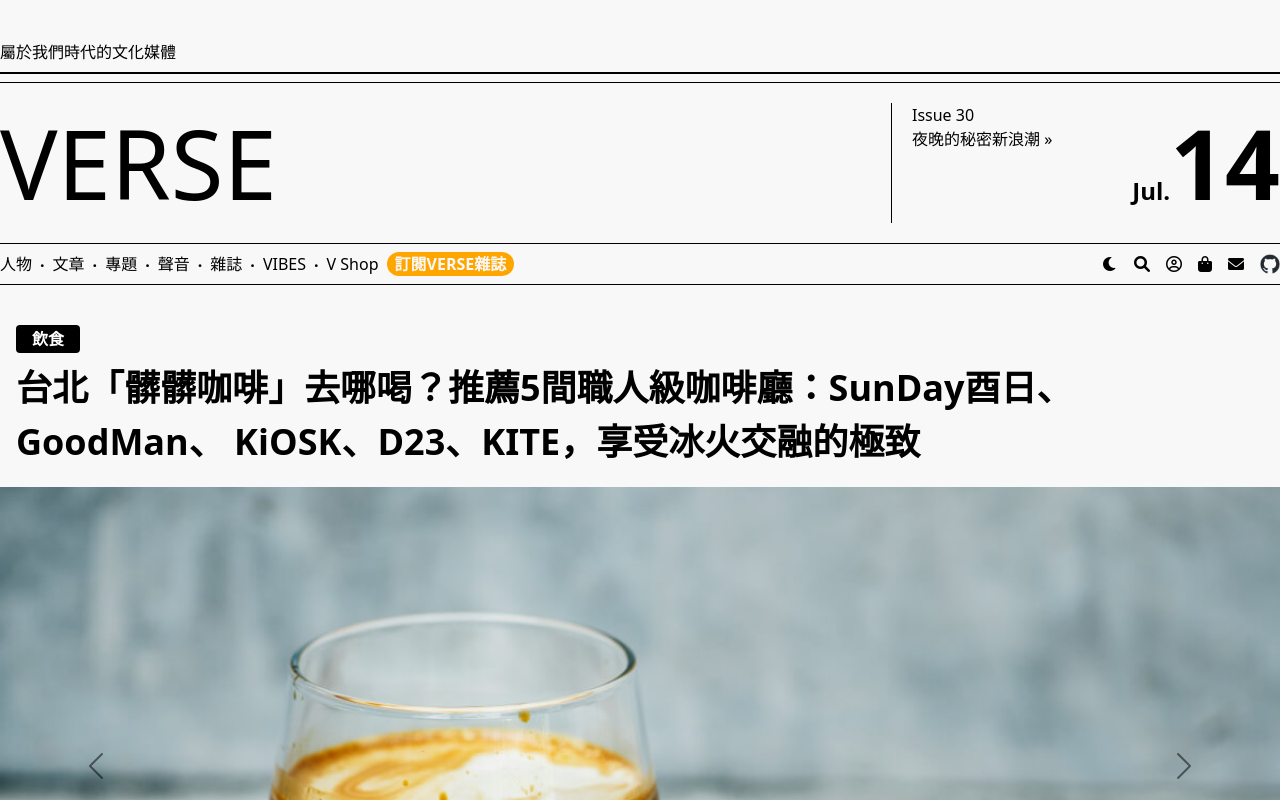
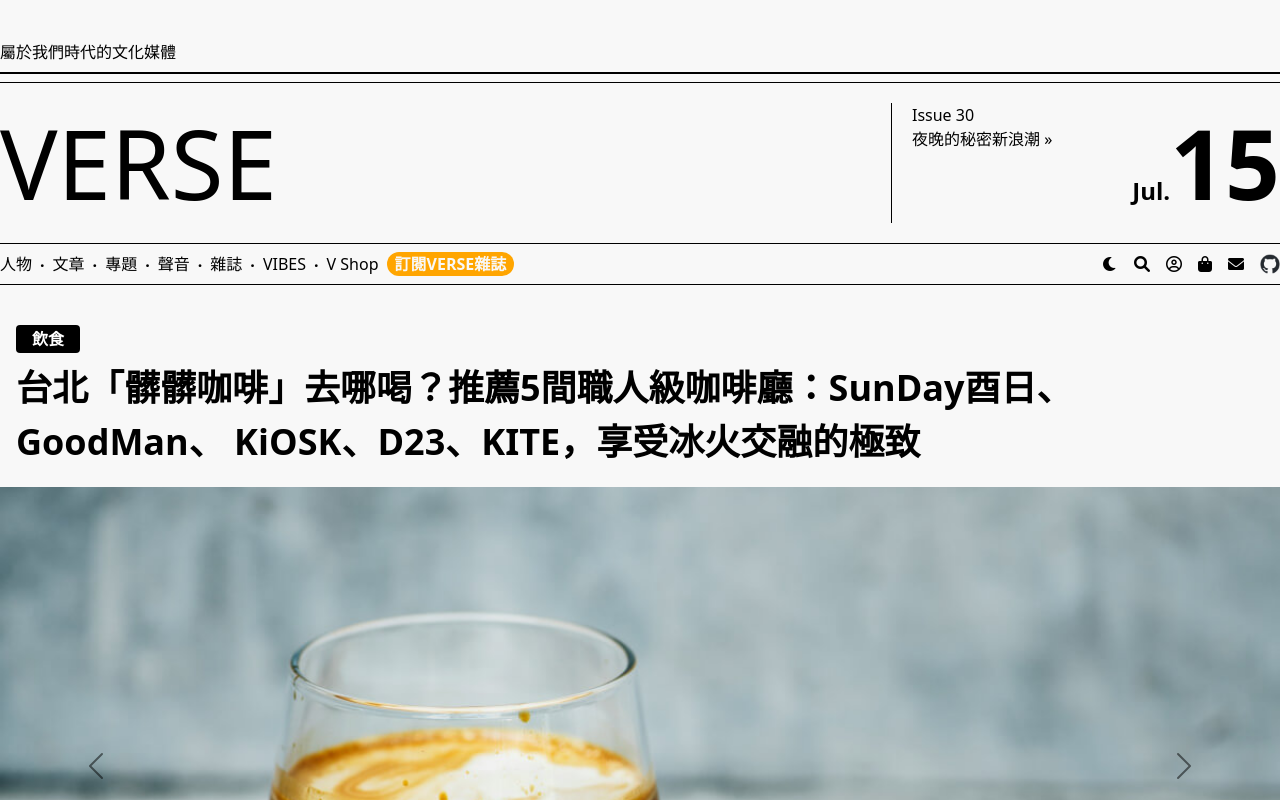
Before and after one commit to Bella-Cheng/Articles, a Vue app: page / in a window 1280 px wide. Shown: the top 800 px of the page. Built offline with nearby package versions, Linux system fonts and the light colour scheme.

Commit message:
feat : add dayjs

```diff
--- a/package.json
+++ b/package.json
@@ -11,6 +11,7 @@
   "dependencies": {
     "@tailwindcss/vite": "^4.1.11",
     "bootstrap": "^5.3.7",
+    "dayjs": "^1.11.13",
     "flowbite": "^3.1.2",
     "pinia": "^3.0.3",
     "tailwindcss": "^4.1.11",
--- a/src/components/home/Nav.vue
+++ b/src/components/home/Nav.vue
@@ -2,6 +2,7 @@
 import MenuSection from '@/components/home/MenuSection.vue'
 import { articles, voice, magazine } from '@/data/data'
 import { ref, computed } from 'vue'
+import dayjs from 'dayjs'
 
 const menuTab = ref('')
 const toggleMenu = ref(false)
@@ -22,6 +23,10 @@ const handdleTab = function(tab){
   }
 }
 
+const month = dayjs().format('MMM')
+const date = dayjs().format('DD')
+
+
 </script>
 
 <template>
@@ -40,8 +45,8 @@ const handdleTab = function(tab){
           夜晚的秘密新浪潮 »
         </div>
         <div>
-          <span class="text-2xl font-bold">Jul.</span>
-          <span class="text-8xl font-bold">14</span>
+          <span class="text-2xl font-bold">{{ month }}.</span>
+          <span class="text-8xl font-bold">{{ date }}</span>
         </div>
       </div>
     </div>
```
Also changed, not shown: 1 other file (tests, documents, lock files or other folders).
